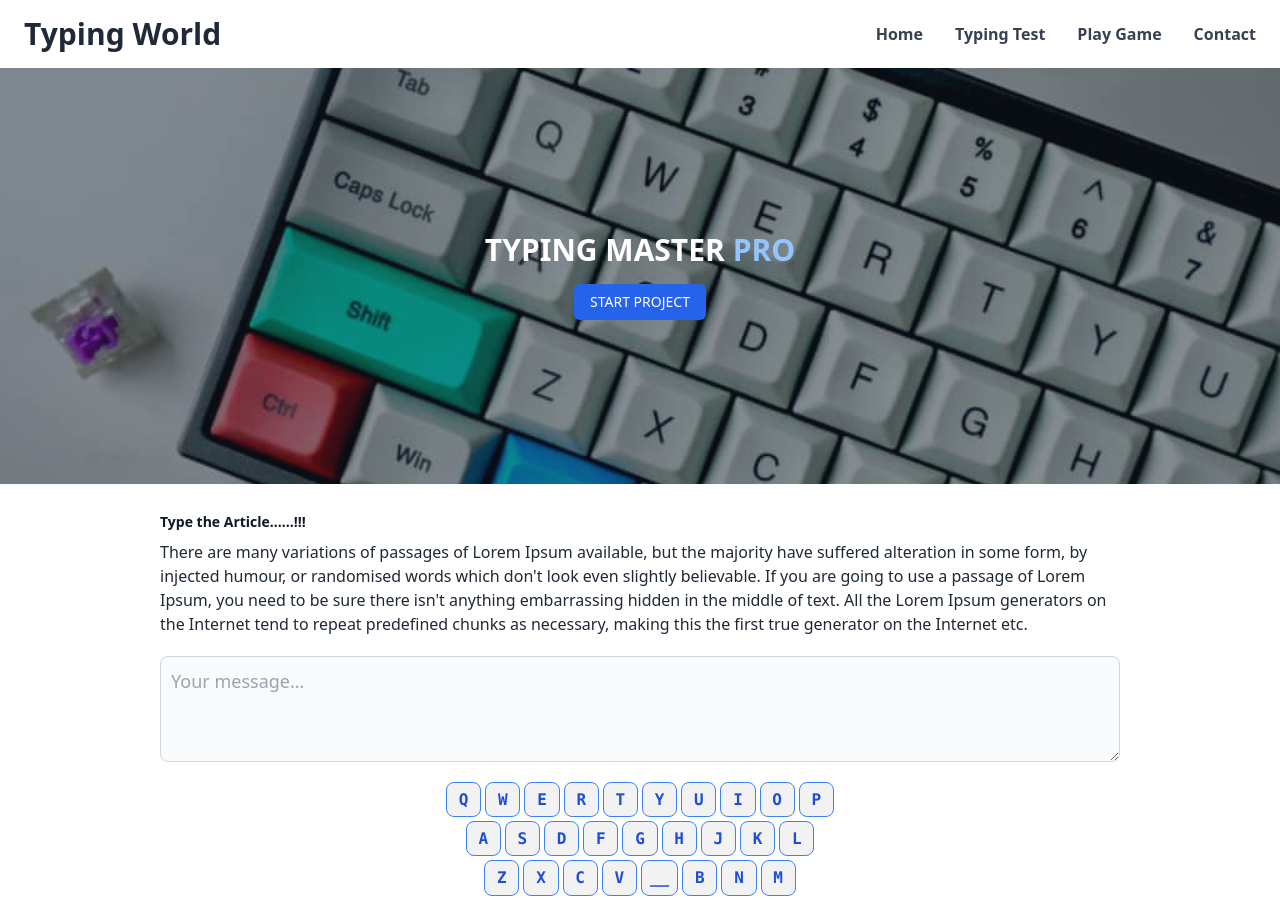
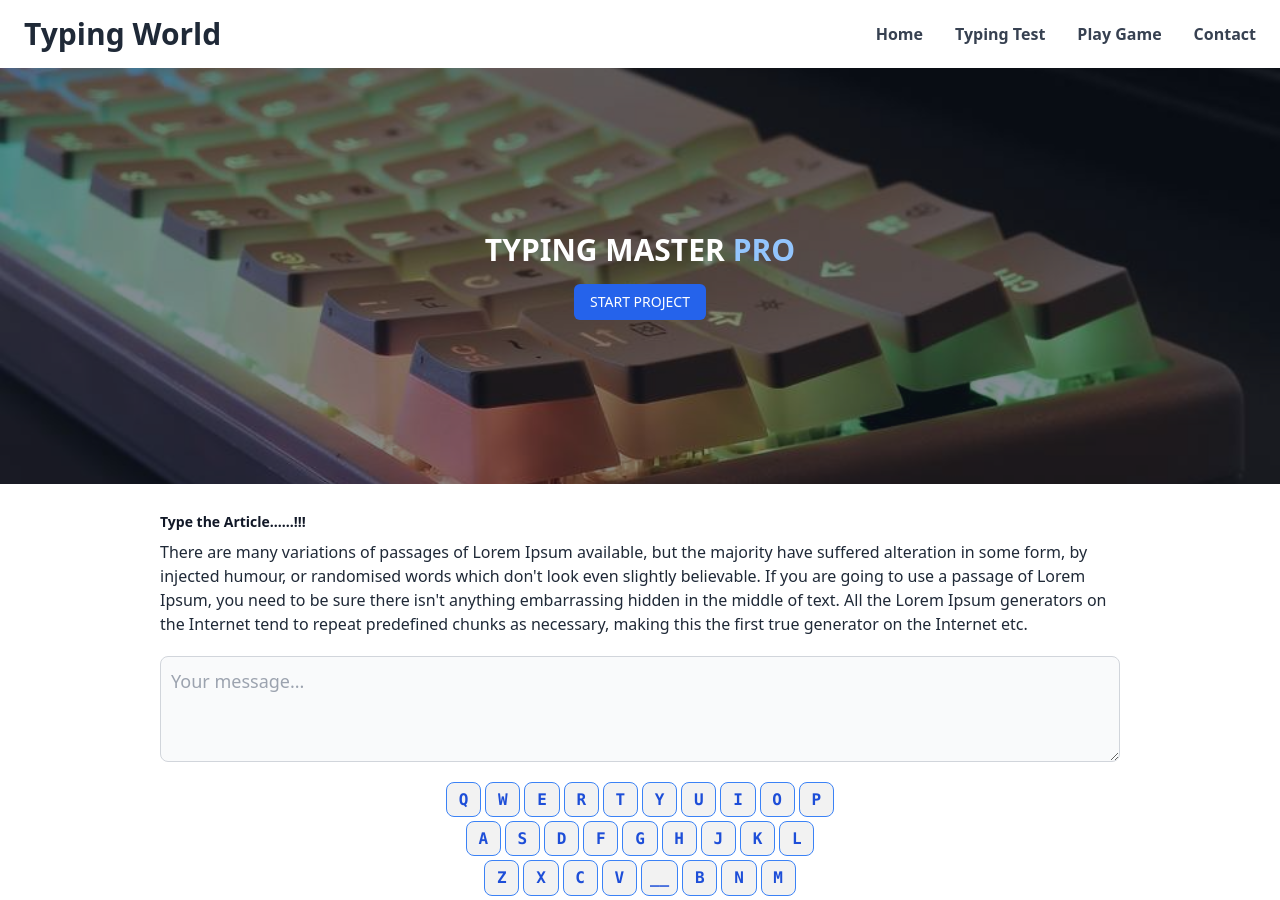
Before and after one commit to soaibmashrafi/My-Keyboard, a plain HTML site: page index.html in a window 1280 px wide. Drawn offline with nearby package versions, Linux system fonts and the light colour scheme.

Commit message:
Change Background Image

```diff
--- a/index.html
+++ b/index.html
@@ -47,7 +47,7 @@
             </div>
         </nav>
 
-        <div class="w-full bg-center bg-cover h-[26rem]" style="background-image: url('../My-Keyboard/images/bb.jpeg');">
+        <div class="w-full bg-center bg-cover h-[26rem]" style="background-image: url('../My-Keyboard/images/gg.jpg');">
             <div class="flex items-center justify-center w-full h-full bg-gray-900 bg-opacity-50">
                 <div class="text-center">
                     <h1 class="text-2xl font-semibold text-white uppercase lg:text-3xl">Typing Master  <span class="text-blue-300 ">PRO</span></h1>
```
